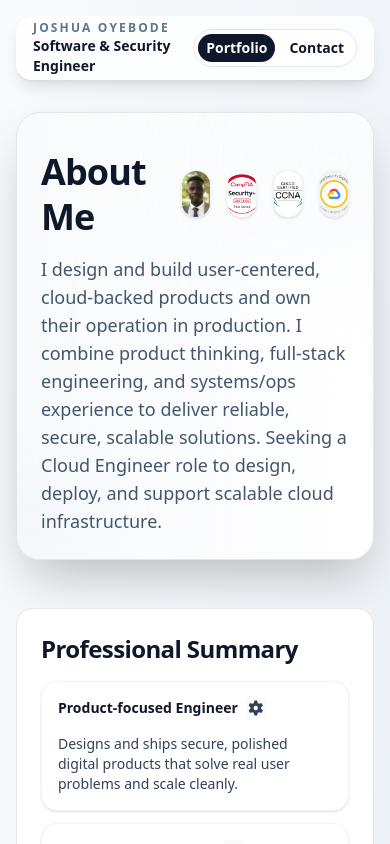
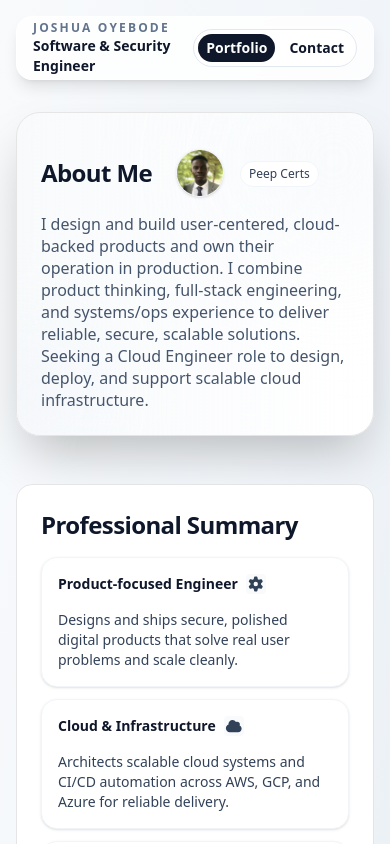
Before and after one commit to joshuwa-dev/portfolio, a Next.js app: page / in a window 390 px wide. Shown: the top 844 px of the page. Built offline with nearby package versions, Linux system fonts and the light colour scheme.

Commit message:
break time

```diff
--- a/components/AVLayout.jsx
+++ b/components/AVLayout.jsx
@@ -280,7 +280,9 @@ function Navbar() {
 
     window.addEventListener("scroll", handleCloseOnScroll, { passive: true });
     window.addEventListener("wheel", handleCloseOnScroll, { passive: true });
-    window.addEventListener("touchstart", handleCloseOnScroll, { passive: true });
+    window.addEventListener("touchstart", handleCloseOnScroll, {
+      passive: true,
+    });
 
     return () => {
       window.removeEventListener("scroll", handleCloseOnScroll);
--- a/src/app/page.js
+++ b/src/app/page.js
@@ -5,16 +5,19 @@ const certifications = [
     title: "CompTIA Security+",
     note: "CompTIA",
     img: "/badges/comptia.png",
+    href: "https://www.credly.com/badges/7aa44928-240d-4336-a62c-fb2714692edb/linked_in_profile",
   },
   {
     title: "Cisco CCNA",
     note: "Cisco",
     img: "/badges/ccna.png",
+    href: "https://www.cisco.com/c/en/us/training-events/training-certifications/certifications/associate/ccna.html",
   },
   {
     title: "Google Associate Cloud Engineer",
     note: "Google Cloud",
     img: "/badges/google-cloud.png",
+    href: "https://cloud.google.com/certification/cloud-engineer",
   },
 ];
 
@@ -312,14 +315,16 @@ const MAX_GROUPS = 4;
 
 export default function Portfolio() {
   const [openTooltip, setOpenTooltip] = useState(null);
+  const [openCerts, setOpenCerts] = useState(false);
 
   useEffect(() => {
     function handleScroll() {
       if (openTooltip) setOpenTooltip(null);
+      if (openCerts) setOpenCerts(false);
     }
     window.addEventListener("scroll", handleScroll, { passive: true });
     return () => window.removeEventListener("scroll", handleScroll);
-  }, [openTooltip]);
+  }, [openTooltip, openCerts]);
   return (
     <PortfolioLayout>
       <div className="w-full">
@@ -329,7 +334,7 @@ export default function Portfolio() {
             <div className="pointer-events-none absolute -left-16 -bottom-8 h-36 w-36 bg-slate-100 rounded-full opacity-50 blur-2xl transform-gpu -rotate-6" />
             <div className="relative z-10">
               <div className="flex flex-row items-center gap-6 mt-3">
-                <h1 className="text-4xl sm:text-5xl font-extrabold tracking-tight text-slate-900 leading-tight">
+                <h1 className="text-2xl font-extrabold tracking-tight text-slate-900 leading-tight">
                   About Me
                 </h1>
                 <div className="flex flex-row gap-4 items-center">
@@ -378,22 +383,21 @@ export default function Portfolio() {
                     </span>
                   </div>
 
+                  {/* Desktop: individual badge icons (md and up) */}
+                  <div className="hidden md:flex flex-row gap-4 items-center">
                     {certifications.map((cert, idx) => {
                       const id = `cert-${idx}`;
                       return (
                         <div key={cert.title} className="relative">
-                        {cert.title === "CompTIA Security+" ? (
+                          {cert.href ? (
                             <a
-                            href="https://www.credly.com/badges/7aa44928-240d-4336-a62c-fb2714692edb/linked_in_profile"
+                              href={cert.href}
                               target="badges"
                               rel="noopener noreferrer"
-                            aria-label="CompTIA Security+ badge"
+                              aria-label={`${cert.title} badge`}
                               onClick={(e) => {
                                 if (openTooltip === id) {
-                                window.open(
-                                  "https://www.credly.com/badges/7aa44928-240d-4336-a62c-fb2714692edb/linked_in_profile",
-                                  "badges",
-                                );
+                                  window.open(cert.href, "badges");
                                   return;
                                 }
                                 e.preventDefault();
@@ -402,7 +406,9 @@ export default function Portfolio() {
                               onKeyDown={(e) => {
                                 if (e.key === "Enter" || e.key === " ") {
                                   e.preventDefault();
-                                setOpenTooltip(openTooltip === id ? null : id);
+                                  setOpenTooltip(
+                                    openTooltip === id ? null : id,
+                                  );
                                 }
                               }}
                             >
@@ -427,7 +433,9 @@ export default function Portfolio() {
                               onKeyDown={(e) => {
                                 if (e.key === "Enter" || e.key === " ") {
                                   e.preventDefault();
-                                setOpenTooltip(openTooltip === id ? null : id);
+                                  setOpenTooltip(
+                                    openTooltip === id ? null : id,
+                                  );
                                 }
                               }}
                             >
@@ -458,8 +466,61 @@ export default function Portfolio() {
                       );
                     })}
                   </div>
+
+                  {/* Mobile (xs & sm): simple text to keep profile picture accommodated */}
+                  <div className="flex md:hidden items-center">
+                    <div className="relative">
+                      <button
+                        type="button"
+                        aria-haspopup="true"
+                        aria-expanded={openCerts}
+                        className="inline-flex items-center px-2 py-1 text-xs font-medium rounded-full border border-slate-100 bg-white text-slate-700"
+                        onClick={() => setOpenCerts((v) => !v)}
+                        onKeyDown={(e) => {
+                          if (e.key === "Enter" || e.key === " ") {
+                            e.preventDefault();
+                            setOpenCerts((v) => !v);
+                          }
+                        }}
+                      >
+                        Peep Certs
+                      </button>
+
+                      <div
+                        className={`absolute left-1/2 top-[3.5rem] z-20 w-56 -translate-x-1/2 rounded-xl border border-slate-200 bg-white p-3 text-left shadow-lg transition-opacity ${openCerts ? "opacity-100 pointer-events-auto" : "opacity-0 pointer-events-none"}`}
+                      >
+                        <div className="flex flex-col gap-2">
+                          {certifications.map((cert) => (
+                            <a
+                              key={cert.title}
+                              href={cert.href || "#"}
+                              target="badges"
+                              rel="noopener noreferrer"
+                              className="flex items-center gap-3 rounded-md px-2 py-2 hover:bg-slate-50"
+                              onClick={() => setOpenCerts(false)}
+                            >
+                              <img
+                                src={cert.img}
+                                alt={cert.title}
+                                className="h-8 w-8 rounded-full border border-slate-100 bg-white object-cover"
+                              />
+                              <div>
+                                <div className="text-sm font-medium text-slate-700">
+                                  {cert.title}
                                 </div>
-              <p className="mt-4 text-lg text-slate-600 max-w-prose">
+                                <div className="text-xs text-slate-500">
+                                  {cert.note}
+                                </div>
+                              </div>
+                            </a>
+                          ))}
+                        </div>
+                      </div>
+                    </div>
+                  </div>
+                </div>
+              </div>
+              <p className="mt-4 text-md sm:text-lg leading-snug sm:leading-relaxed text-slate-600 max-w-prose">
                 I design and build user-centered, cloud-backed products and own
                 their operation in production. I combine product thinking,
                 full‑stack engineering, and systems/ops experience to deliver
```
Lines whose indentation alone changed are shown as unchanged.
